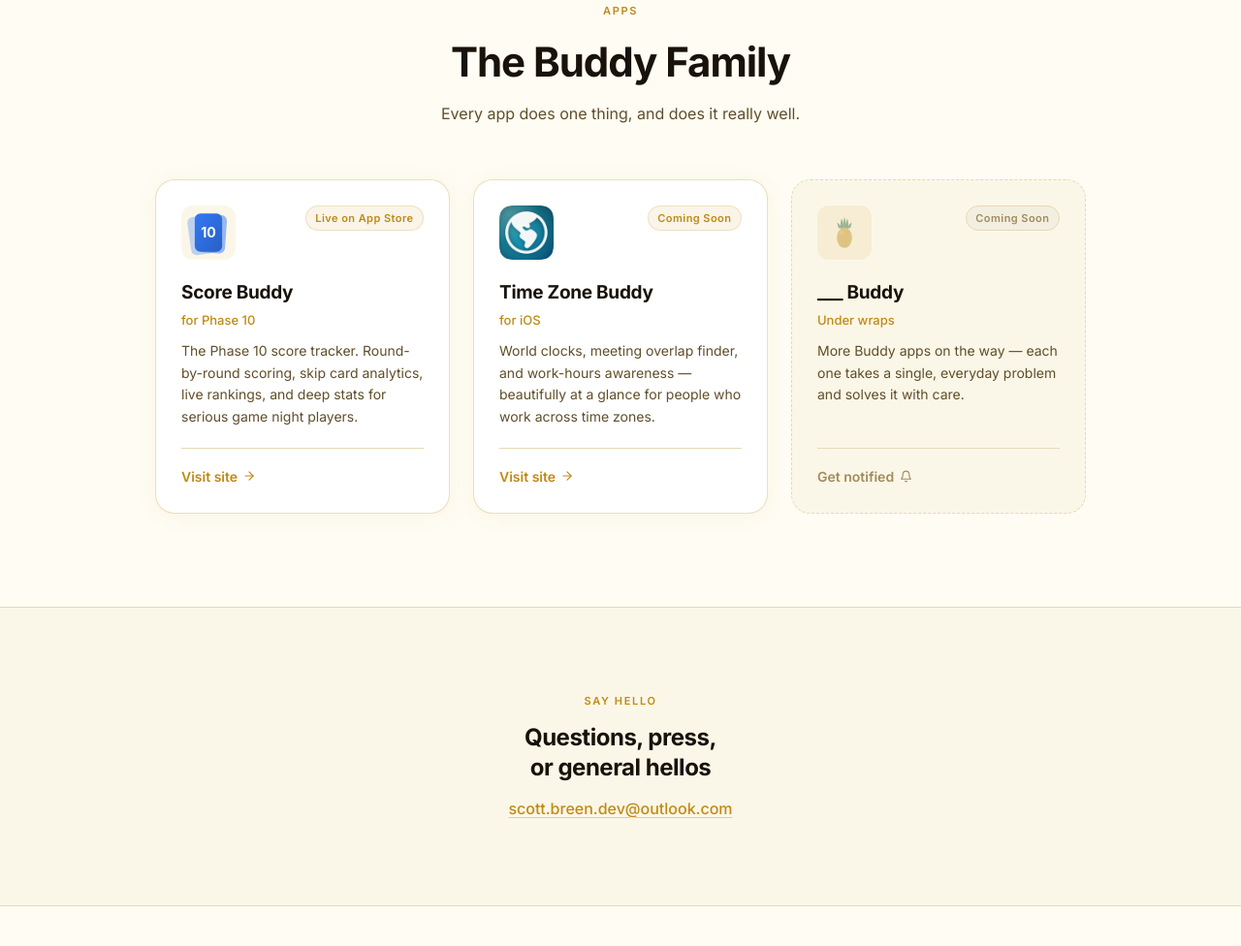
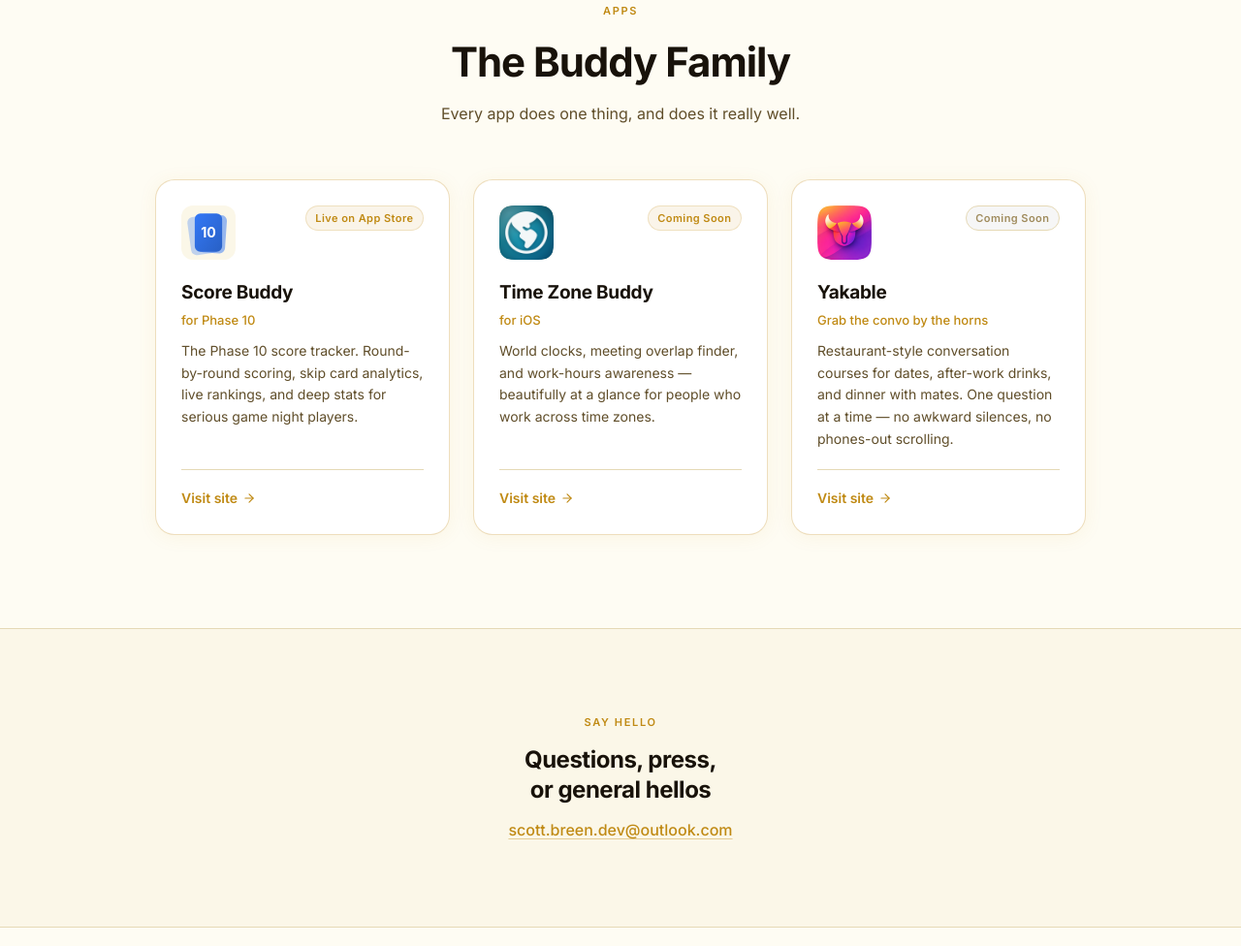
Before and after one commit to scottbreendev/scottbreendev.github.io, a plain HTML site: page index.html in a window 1280 px wide. Shown: the part 829-1805 px from the top of the page at 97% size. Drawn offline with nearby package versions, Linux system fonts and the light colour scheme.

Commit message:
Add files via upload

```diff
--- a/index.html
+++ b/index.html
@@ -320,29 +320,37 @@
 
         </a>
 
-        <!-- ── Coming Soon #2 ── -->
-        <div class="app-card app-card-soon apps-anim" aria-label="Another Buddy app — coming soon">
+        <!-- ── Yakable — Coming Soon ── -->
+        <a href="https://yakable.app"
+          class="app-card app-card-live apps-anim"
+          target="_blank" rel="noopener noreferrer"
+          aria-label="Yakable — visit the app site">
+
           <div class="app-card-header">
-            <div class="app-card-icon app-card-icon-placeholder" aria-hidden="true">
-              <svg viewBox="0 0 40 52"><use href="#pineapple"/></svg>
+            <div class="app-card-icon">
+              <img src="images/yakable-icon.png" width="56" height="56" alt="Yakable app icon" style="border-radius:12px;" />
             </div>
             <span class="app-badge app-badge-soon">Coming Soon</span>
           </div>
+
           <div class="app-card-body">
-            <h3 class="app-card-title">___ Buddy</h3>
-            <p class="app-card-subtitle">Under wraps</p>
-            <p class="app-card-desc">More Buddy apps on the way — each one takes a single, everyday problem and solves it with care.</p>
+            <h3 class="app-card-title">Yakable</h3>
+            <p class="app-card-subtitle">Grab the convo by the horns</p>
+            <p class="app-card-desc">Restaurant-style conversation courses for dates, after-work drinks, and dinner with mates. One question at a time — no awkward silences, no phones-out scrolling.</p>
           </div>
+
           <div class="app-card-footer">
-            <a href="mailto:scott.breen.dev@outlook.com?subject=Buddy%20App%20Interest" class="app-card-notify-link">
-              Get notified
-              <svg viewBox="0 0 24 24" fill="none" stroke="currentColor" stroke-width="2" stroke-linecap="round" stroke-linejoin="round" aria-hidden="true">
-                <path d="M18 8A6 6 0 0 0 6 8c0 7-3 9-3 9h18s-3-2-3-9"/>
-                <path d="M13.73 21a2 2 0 0 1-3.46 0"/>
+            <span class="app-card-link">
+              Visit site
+              <svg viewBox="0 0 24 24" fill="none" stroke="currentColor"
+                stroke-width="2" stroke-linecap="round" stroke-linejoin="round" aria-hidden="true">
+                <line x1="5" y1="12" x2="19" y2="12"/>
+                <polyline points="12 5 19 12 12 19"/>
               </svg>
-            </a>
+            </span>
           </div>
-        </div>
+
+        </a>
 
       </div>
     </div>
```
Also changed, not shown: images/yakable-icon.png (added).
